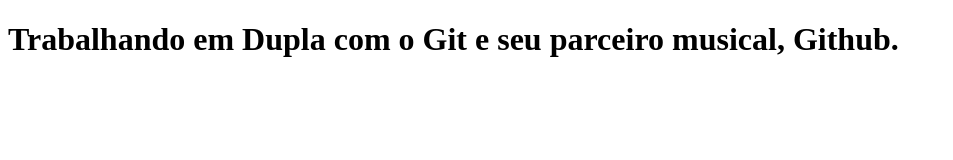
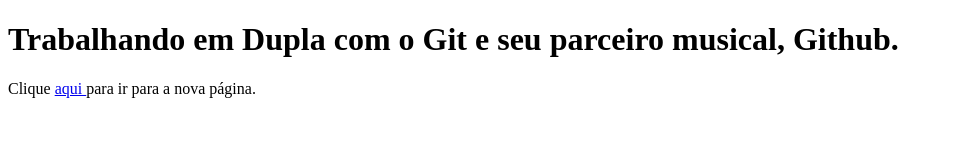
Before and after one commit to henry-gois/pratica_dupla, a plain HTML site: page index.html in a window 1280 px wide. Shown: the whole page, without its empty margins (0-953 px from the left). Drawn offline with Linux system fonts and the light colour scheme.

Commit message:
commit novo paragrafo

```diff
--- a/index.html
+++ b/index.html
@@ -8,5 +8,6 @@
   </head>
   <body>
     <h1>Trabalhando em Dupla com o Git e seu parceiro musical, Github.</h1>
+    <p>Clique <a href="nova-pagina.html"> aqui </a> para ir para a nova página.</p>
   </body>
 </html>
```
